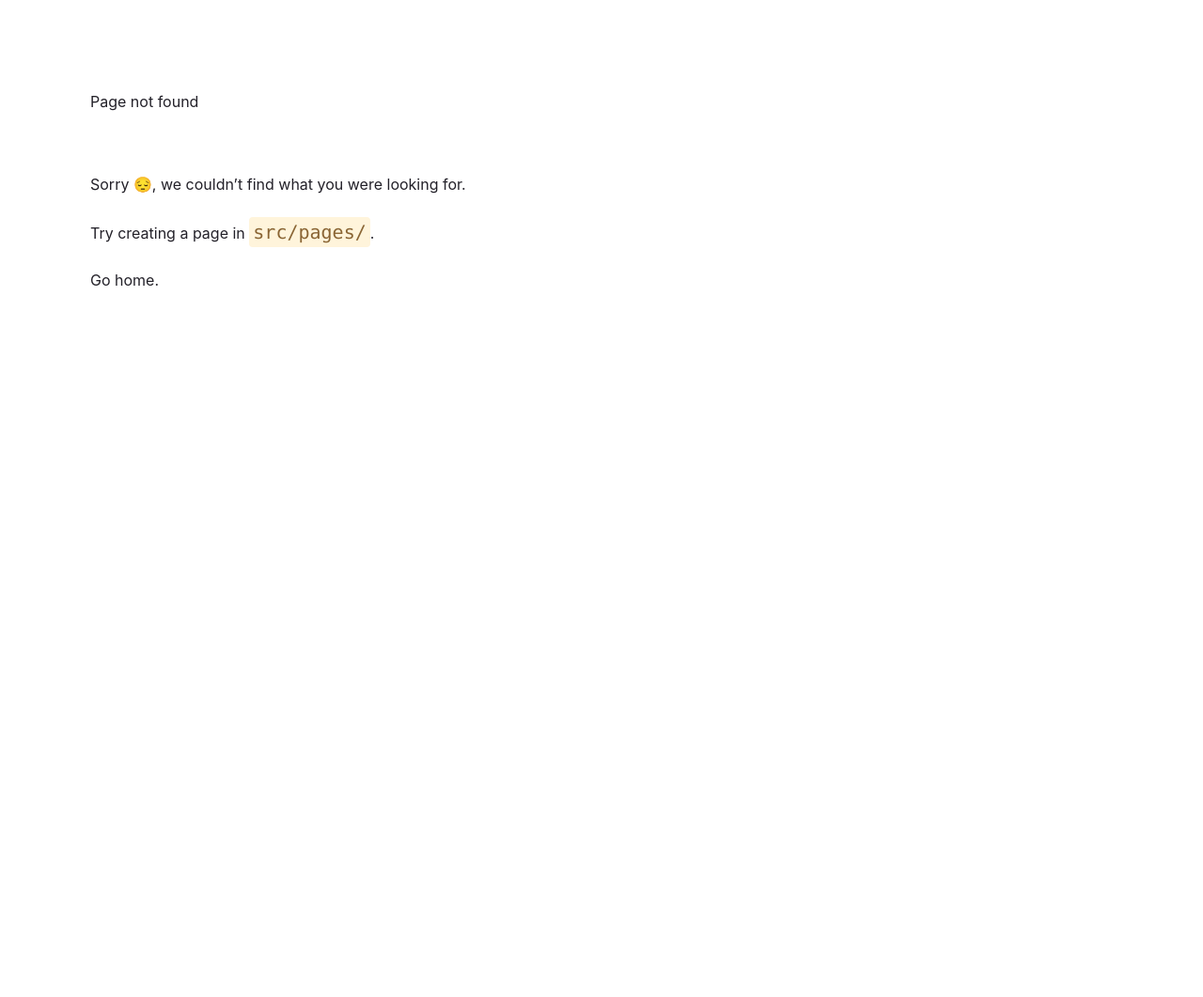
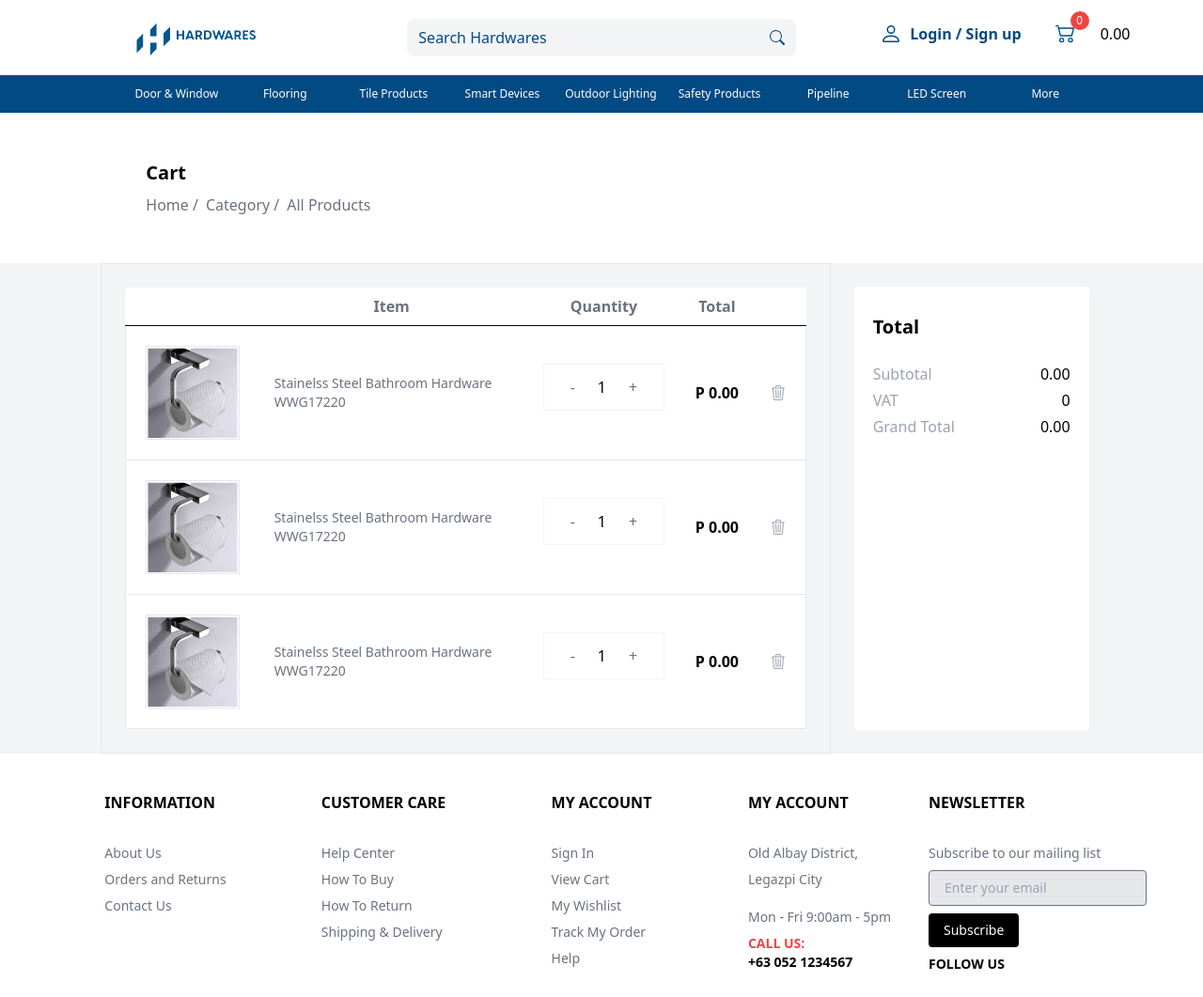
Before and after one commit to FredMadrona/Gatsby_EcommerceWebsite, a Gatsby site: page /Cart in a window 1280 px wide. Before the commit this address had no page. Shown: the top 1061 px of the page at 94% size. Before the commit the page ends 800 px from the top, so only its background shows below. Built offline with nearby package versions, Linux system fonts and the light colour scheme; Gatsby itself is replaced by a stand-in of ours.

Commit message:
Added Cart Page

```diff
--- a/src/components/AddToCart/ProductOptions.js
+++ b/src/components/AddToCart/ProductOptions.js
@@ -1,9 +1,10 @@
 import React, { useState } from "react";
 import { StaticImage } from "gatsby-plugin-image";
 import { FaChevronUp, FaChevronDown } from "react-icons/fa";
+import { Link } from "gatsby";
 
 const ProductOptions = () => {
-  const options = ["Option 1", "Option 2", "Option 3"];
+  const options = ["Small", "Medium", "Large"];
   const [selectedOption, setSelectedOption] = useState(options[0]);
   const [isOpen, setIsOpen] = useState(false);
 
@@ -14,6 +15,18 @@ const ProductOptions = () => {
   const selectOption = (option) => {
     setSelectedOption(option);
     setIsOpen(false);
+  };
+
+  const [quantity, setQuantity] = useState(1);
+
+  const decreaseQuantity = () => {
+    if (quantity > 1) {
+      setQuantity(quantity - 1);
+    }
+  };
+
+  const increaseQuantity = () => {
+    setQuantity(quantity + 1);
   };
 
   return (
@@ -114,13 +127,18 @@ const ProductOptions = () => {
                 {options.map((option) => (
                   <li
                     key={option}
-                    onClick={() => selectOption(option)}
                     className={
-                      ("p-2 cursor-pointer hover:bg-gray-200",
+                      ("p-2 cursor-pointer hover:bg-gray-200 text-end",
                       option === selectedOption && "bg-gray-200")
                     }
                   >
-                    {option}
+                    <button
+                      type="button"
+                      onClick={() => selectOption(option)}
+                      className="w-full h-full"
+                    >
+                      {option}
+                    </button>
                   </li>
                 ))}
               </ul>
@@ -132,31 +150,51 @@ const ProductOptions = () => {
               <button
                 className="rounded-full cursor-pointer p-5 border border-gray-400"
                 style={{ backgroundColor: "#ffcc99" }}
+                aria-label="Color: Light Orange"
               ></button>
               <button
                 className="rounded-full cursor-pointer p-5 border border-gray-400"
                 style={{ backgroundColor: "#333333" }}
+                aria-label="Color: Dark Gray"
               ></button>
               <button
                 className="rounded-full cursor-pointer p-5 border border-gray-400"
                 style={{ backgroundColor: "#666633" }}
+                aria-label="Color: Olive Green"
               ></button>
             </div>
           </div>
           <div className="mt-5 w-3/4  ">
-          <p className="font-semibold text-md mb-3"> Quantity: </p>
-              <div className="grid grid-cols-2">
+            <p className="font-semibold text-md mb-3"> Quantity: </p>
+            <div className="grid grid-cols-2">
               <div className="cols-span-1 rounded flex flex-row">
-              <button className="text-lg px-[33px] text-gray-500 border border-gray-500 flex items-center justify-center"> - </button>
+                <button
+                  className="text-lg px-[33px] text-gray-500 border border-gray-500 flex items-center justify-center"
+                  onClick={decreaseQuantity}
+                >
+                  {" "}
+                  -{" "}
+                </button>
 
-                <span className="text-lg  border border-gray-500 px-[33px] text-lg flex items-center"> 1 </span>
-                <button className="text-lg px-[33px]   border border-gray-500 px-5 text-lg flex items-center"> + </button>
+                <span className="text-lg  border border-gray-500 px-[33px] text-lg flex items-center">
+                  {" "}
+                  {quantity}
+                </span>
+                <button
+                  className="text-lg px-[33px]   border border-gray-500 px-5 text-lg flex items-center"
+                  onClick={increaseQuantity}
+                >
+                  {" "}
+                  +{" "}
+                </button>
               </div>
-                <div className="cols-span-1 ">
-                    <button className="bg-black text-white font-semibold text-lg text-center p-2 w-full"> Add to Cart</button>
-
-                  </div>
+              <div className="cols-span-1 ">
+               <Link to="../Cart"> <button className="bg-black text-white font-semibold text-lg text-center p-2 w-full">
+                  {" "}
+                  Add to Cart
+                </button> </Link>
               </div>
+            </div>
           </div>
         </div>
       </div>
--- /dev/null
+++ b/src/components/Cart/CartContent.js
@@ -0,0 +1,113 @@
+
+import React from "react";
+import { StaticImage } from "gatsby-plugin-image";
+import { BsTrash3 } from "react-icons/bs";
+
+const CartContent = () => {
+  return (
+    <div>
+      <div className="grid grid-cols-12 bg-gray-100">
+        <div className="lg:cols-span-2 cols-span-1"></div>
+        <div className="lg:cols-span-8 cols-span-10 flex lg:flex-cols flex-row">
+          <div className="border p-[25px]">
+            <table className="w-full bg-white rounded">
+              <thead>
+                <tr className="py-[100px] border-b border-black">
+                  <th className="w-1/6"></th>
+                  <th className="py-2 px-4 w-1/3 text-gray-500 font-semibold">Item</th>
+                  <th className="py-2 px-4 w-1/6 text-gray-500 font-semibold">Quantity</th>
+                  <th className="py-2 px-4 w-1/6 text-gray-500 font-semibold">Total</th>
+                  <th className="w-1/6"></th>
+                </tr>
+              </thead>
+              <tbody>
+                <tr className="py-[100px] border border-b">
+                  <td>
+                  <StaticImage src="../ProductImages/Hardware04.jpg" className="h-[100px] w-[100px] m-5 p-5 border cursor-pointer"></StaticImage>
+                  </td>
+                  <td className="py-2 px-4 w-1/3">
+                    <p className="text-sm text-start w-[250px] text-gray-500">
+                      Stainelss Steel Bathroom Hardware WWG17220
+                    </p>
+                  </td>
+                  <td className="py-3 px-5  mt-[40px] mx-5 flex flex-row justify-evenly   border border-gray-100">
+                    <button className="text-gray-500 px-2 text-md text-center">-</button>
+                    <span className="mx-2 px-2 text-center"> 1 </span>
+                    <button className=" text-gray-500 px-2 text-md text-center">+</button>
+                  </td>
+                  <td className="w-1/6">
+                    <p className="text-md font-semibold text-center">P 0.00</p>
+                  </td>
+                  <td className="w-1/6 m-5">
+                    <BsTrash3 className="text-gray-400 cursor-pointer m-5" />
+                  </td>
+                </tr>
+                <tr className="py-[100px] border border-b">
+                  <td>
+                  <StaticImage src="../ProductImages/Hardware04.jpg" className="h-[100px] w-[100px] m-5 p-5 border cursor-pointer"></StaticImage>
+                  </td>
+                  <td className="py-2 px-4 w-1/3">
+                    <p className="text-sm text-start w-[250px] text-gray-500">
+                      Stainelss Steel Bathroom Hardware WWG17220
+                    </p>
+                  </td>
+                  <td className="py-3 px-5  mt-[40px] mx-5 flex flex-row justify-evenly   border border-gray-100">
+                    <button className="text-gray-500 px-2 text-md text-center">-</button>
+                    <span className="mx-2 px-2 text-center"> 1 </span>
+                    <button className=" text-gray-500 px-2 text-md text-center">+</button>
+                  </td>
+                  <td className="w-1/6">
+                    <p className="text-md font-semibold text-center">P 0.00</p>
+                  </td>
+                  <td className="w-1/6 m-5">
+                    <BsTrash3 className="text-gray-400 cursor-pointer m-5" />
+                  </td>
+                </tr>
+                <tr className="py-[100px] border border-b">
+                  <td>
+                  <StaticImage src="../ProductImages/Hardware04.jpg" className="h-[100px] w-[100px] m-5 p-5 border cursor-pointer"></StaticImage>
+                  </td>
+                  <td className="py-2 px-4 w-1/3">
+                    <p className="text-sm text-start w-[250px] text-gray-500">
+                      Stainelss Steel Bathroom Hardware WWG17220
+                    </p>
+                  </td>
+                  <td className="py-3 px-5  mt-[40px] mx-5 flex flex-row justify-evenly   border border-gray-100">
+                    <button className="text-gray-500 px-2 text-md text-center">-</button>
+                    <span className="mx-2 px-2 text-center"> 1 </span>
+                    <button className=" text-gray-500 px-2 text-md text-center">+</button>
+                  </td>
+                  <td className="w-1/6">
+                    <p className="text-md font-semibold text-center">P 0.00</p>
+                  </td>
+                  <td className="w-1/6 m-5">
+                    <BsTrash3 className="text-gray-400 cursor-pointer m-5" />
+                  </td>
+                </tr>
+              </tbody>
+            </table>
+          </div>
+          <div className="bg-white rounded py-[25px] m-[25px]">
+            <h3 className="font-bold text-xl mt-1 m-5"> Total </h3>
+              <div className="flex justify-between align-center w-[250px]">
+                <span className="text-gray-400 mx-5 mt-1 text-md"> Subtotal </span>
+                <span className="text-black text-md mx-5 mt-1"> 0.00 </span>
+              </div>
+              <div className="flex justify-between align-center w-[250px]">
+                <span className="text-gray-400 mx-5 mt-1 text-md"> VAT </span>
+                <span className="text-black text-md mx-5 mt-1"> 0 </span>
+              </div>
+              <div className="flex justify-between align-center w-[250px]">
+                <span className="text-gray-400 mx-5 mt-1 text-md"> Grand Total </span>
+                <span className="text-black text-md mx-5 mt-1"> 0.00 </span>
+              </div>
+
+          </div>
+        </div>
+        <div className="lg:cols-span-2 cols-span-1"></div>
+      </div>
+    </div>
+  );
+};
+
+export default CartContent;
--- /dev/null
+++ b/src/components/Cart/CartNavTrail.js
@@ -0,0 +1,25 @@
+import React from 'react';
+
+const CartNavTrail = () => {
+  return (
+    <div className='w-full h-40 grid grid-cols-12 items-center px-5'>
+      <div className="col-span-1"></div>
+        <div className="md:col-span-6 col-span-8 flex flex-col md:ml-3  pl-5 ">
+        <h2 className='font-semibold text-xl pb-2'>Cart</h2>
+      {/* Links to other pages */}
+      <div>
+        <ol className='list-none flex space-x-2'>
+          <li className='flex items-center text-gray-500 hover:text-underline hover:cursor-pointer hover:text-primary'>Home /</li>
+          <li className='flex items-center text-gray-500 hover:text-underline hover:cursor-pointer hover:text-primary'>Category / </li>
+          <li className='flex items-center text-gray-500 hover:text-underline hover:cursor-pointer hover:text-primary'>All Products</li>
+        </ol>
+      </div>
+        </div>
+        <div className='w-full col-span-1 md:grid-span-2 '>
+
+        </div>
+    </div>
+  );
+};
+
+export default CartNavTrail;
--- /dev/null
+++ b/src/components/CartLayout.js
@@ -0,0 +1,26 @@
+import * as React from "react";
+import Navbar from "./NavBar/Nav_bar.js";
+import HorizontalMenu from "./NavBar/HorizontalMenu";
+import FooterMenu from "./Footer/FooterMenu.js";
+import PaymentFooter from "./Footer/PaymentFooter.js";
+import DropdownMenu from "./NavBar/DropdownMenu.js";
+import CartNavTrail from "./Cart/CartNavTrail.js";
+import CartContent from "./Cart/CartContent.js";
+
+const CartLayout = ()  =>{
+
+    return(
+        <div>
+            <Navbar></Navbar>
+        <HorizontalMenu></HorizontalMenu>
+        <DropdownMenu> </DropdownMenu>
+        <CartNavTrail></CartNavTrail>
+        <CartContent></CartContent>
+        <FooterMenu></FooterMenu>
+        <PaymentFooter></PaymentFooter>
+
+        </div>
+    )
+}
+
+export default CartLayout
--- a/src/pages/AddToCart.js
+++ /dev/null
@@ -1,12 +0,0 @@
-import * as React from 'react'
-import AddToCartLayout from '../components/AddToCartLayout'
-
-const AddToCart = () => {
-  return (
-        <AddToCartLayout></AddToCartLayout>
-  )
-}
-
-export const Head = () => <title> Add to Cart </title>
-
-export default AddToCart
--- /dev/null
+++ b/src/pages/Cart.js
@@ -0,0 +1,13 @@
+import React from "react"
+import CartLayout from "../components/CartLayout"
+
+
+const Cart = () => {
+  return (
+    <div>
+      <CartLayout></CartLayout>
+    </div>
+  )
+}
+
+export default Cart
```
Also changed, not shown: src/components/ProductPage/ProductPage.js (+5 -2 lines), src/pages/about.js (+9 -11 lines).
